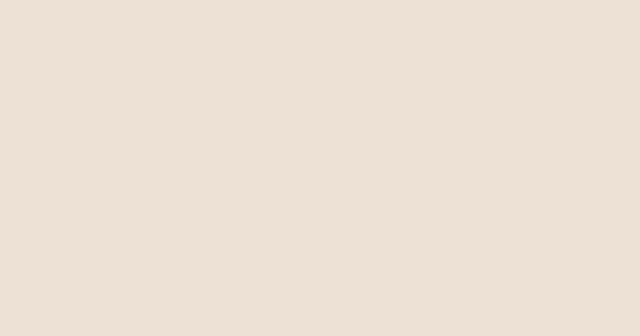
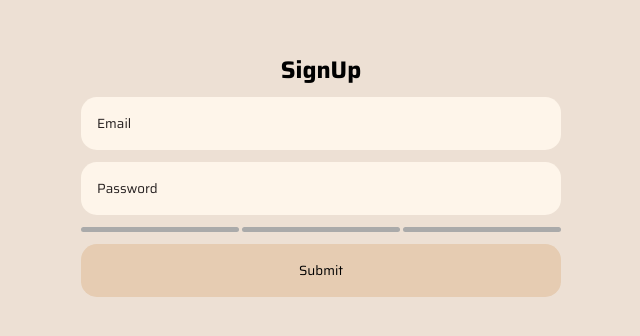
Before and after one commit to svyatoslavkk/all-memes-here, a React (Vite) app: page /signup in a window 1280 px wide. Before the commit this address had no page. Shown: the part 226-562 px from the top of the page, without its empty margins (319-959 px from the left). Built offline with nearby package versions, Linux system fonts and the light colour scheme.

Commit message:
feat: add fromik login signup

```diff
--- a/package.json
+++ b/package.json
@@ -16,6 +16,7 @@
     "@mui/icons-material": "^5.15.5",
     "@mui/material": "^5.15.5",
     "@reduxjs/toolkit": "^2.0.1",
+    "formik": "^2.4.5",
     "husky": "^8.0.3",
     "lint-staged": "^15.2.0",
     "prettier": "^3.2.4",
--- a/src/App.tsx
+++ b/src/App.tsx
@@ -2,6 +2,8 @@ import { BrowserRouter, Route, Routes } from "react-router-dom";
 import { Provider } from "react-redux";
 import { store } from "./redux/store";
 import MainPage from "./pages/MainPage/MainPage";
+import Login from "./pages/Login/Login";
+import SignUp from "./pages/SignUp/SignUp";
 
 function App() {
   return (
@@ -9,6 +11,8 @@ function App() {
       <BrowserRouter>
         <Routes>
           <Route path="/main" element={<MainPage />} />
+          <Route path="/login" element={<Login />} />
+          <Route path="/signup" element={<SignUp />} />
         </Routes>
       </BrowserRouter>
     </Provider>
--- a/src/index.scss
+++ b/src/index.scss
@@ -4,12 +4,23 @@
 @import './components/trendingGifs/trendingGifs.scss';
 @import './scss/texts.scss';
 @import './components/card/Card.scss';
+@import './pages/Login/Login.scss';
+@import './pages/SignUp/SignUp.scss';
+@import './scss/buttons.scss';
 
 * {
   margin: 0;
   padding: 0;
   box-sizing: border-box;
   font-family: 'Saira', sans-serif;
+}
+
+::-webkit-scrollbar {
+  width: 8px;
+}
+::-webkit-scrollbar-thumb {
+  background-color: rgba(191, 191, 191, 0.7);
+  border-radius: 8px;
 }
 
 body {
--- /dev/null
+++ b/src/pages/Login/Login.scss
@@ -0,0 +1,16 @@
+.login {
+  display: flex;
+  flex-direction: column;
+  gap: 0.5rem;
+  padding: 1rem;
+  position: absolute;
+  top: 50%;
+  left: 50%;
+  transform: translate(-50%, -50%);
+  width: 100%;
+  max-width: 512px;
+}
+
+.login-form {
+  width: 100%;
+}
--- /dev/null
+++ b/src/pages/Login/Login.tsx
@@ -0,0 +1,68 @@
+import { Formik, Form, Field, ErrorMessage } from "formik";
+import { FormValues } from "../../types/types";
+
+export default function Login() {
+  const initialValues: FormValues = {
+    email: "",
+    password: "",
+  };
+
+  const validate = (values: FormValues) => {
+    const errors: Partial<FormValues> = {};
+
+    if (!values.email) {
+      errors.email = "Required";
+    }
+
+    if (!values.password) {
+      errors.password = "Required";
+    }
+
+    return errors;
+  };
+
+  const onSubmit = (
+    values: FormValues,
+    { setSubmitting }: { setSubmitting: (isSubmitting: boolean) => void },
+  ) => {
+    setTimeout(() => {
+      alert(JSON.stringify(values, null, 2));
+      setSubmitting(false);
+    }, 400);
+  };
+
+  return (
+    <div className="login">
+      <h2 style={{ textAlign: "center" }}>Login</h2>
+      <Formik
+        initialValues={initialValues}
+        validate={validate}
+        onSubmit={onSubmit}
+      >
+        <Form className="login-form">
+          <div>
+            <Field
+              className="input-text"
+              type="email"
+              name="email"
+              placeholder="Email"
+            />
+            <ErrorMessage name="email" component="div" className="error" />
+          </div>
+          <div>
+            <Field
+              className="input-text"
+              type="password"
+              name="password"
+              placeholder="Password"
+            />
+            <ErrorMessage name="password" component="div" className="error" />
+          </div>
+          <button type="submit" className="full-width-button">
+            Login
+          </button>
+        </Form>
+      </Formik>
+    </div>
+  );
+}
--- /dev/null
+++ b/src/pages/SignUp/SignUp.scss
@@ -0,0 +1,49 @@
+.sign-up {
+  display: flex;
+  flex-direction: column;
+  gap: 0.5rem;
+  padding: 1rem;
+  position: absolute;
+  top: 50%;
+  left: 50%;
+  transform: translate(-50%, -50%);
+  width: 100%;
+  max-width: 512px;
+}
+
+.sign-up-form {
+  display: flex;
+  flex-direction: column;
+  gap: 0.75rem;
+}
+
+.lines {
+  display: flex;
+  gap: 0.2rem;
+  width: 100%;
+}
+
+.line-1,
+.line-2,
+.line-3 {
+  height: 5px;
+  border-radius: 5px;
+  width: 100%;
+  background-color: #aaa;
+}
+
+.gray {
+  background-color: #aaa !important;
+}
+
+.red {
+  background-color: lightcoral !important;
+}
+
+.orange {
+  background-color: lightgoldenrodyellow !important;
+}
+
+.green {
+  background-color: lightgreen !important;
+}
--- /dev/null
+++ b/src/pages/SignUp/SignUp.tsx
@@ -0,0 +1,101 @@
+import { Formik } from "formik";
+import { FormValues } from "../../types/types";
+
+export default function SignUp() {
+  return (
+    <div className="sign-up">
+      <h2 style={{ textAlign: "center" }}>SignUp</h2>
+      <Formik
+        initialValues={{ email: "", password: "" }}
+        validate={(values: FormValues) => {
+          const errors: Partial<FormValues> = {};
+          if (!values.email) {
+            errors.email = "Required";
+          } else if (
+            !/^[A-Z0-9._%+-]+@[A-Z0-9.-]+\.[A-Z]{2,}$/i.test(values.email)
+          ) {
+            errors.email = "Invalid email address";
+          }
+
+          if (!values.password) {
+            errors.password = "Required";
+          } else if (values.password.length < 8) {
+            errors.password = "Password must be at least 8 characters long";
+          } else if (
+            !/(?=.*[a-z])(?=.*[A-Z])(?=.*\d)(?=.*[@$!%*?&]).{8,}/.test(
+              values.password,
+            )
+          ) {
+            errors.password =
+              "Password must contain at least one lowercase letter, one uppercase letter, one digit, and one special character";
+          }
+
+          return errors;
+        }}
+        onSubmit={(values, { setSubmitting }) => {
+          setTimeout(() => {
+            alert(JSON.stringify(values, null, 2));
+            setSubmitting(false);
+          }, 400);
+        }}
+      >
+        {({
+          values,
+          errors,
+          touched,
+          handleChange,
+          handleBlur,
+          handleSubmit,
+          isSubmitting,
+        }) => (
+          <form className="sign-up-form" onSubmit={handleSubmit}>
+            <input
+              className="input-text"
+              type="email"
+              name="email"
+              placeholder="Email"
+              onChange={handleChange}
+              onBlur={handleBlur}
+              value={values.email}
+            />
+            {errors.email && touched.email && (
+              <p className="small-text">{errors.email}</p>
+            )}
+            <input
+              className="input-text"
+              type="password"
+              name="password"
+              placeholder="Password"
+              onChange={handleChange}
+              onBlur={handleBlur}
+              value={values.password}
+            />
+            <div className="check-strength-password">
+              <div className={`lines ${values.password ? "valid" : ""}`}>
+                <div
+                  className={`line-1 ${values.password && /[a-z]/.test(values.password) ? "red" : "gray"}`}
+                ></div>
+                <div
+                  className={`line-2 ${values.password && /[A-Z]/.test(values.password) ? "orange" : "gray"}`}
+                ></div>
+                <div
+                  className={`line-3 ${values.password && /[\d@$!%*?&]/.test(values.password) ? "green" : "gray"}`}
+                ></div>
+              </div>
+              {errors.password && touched.password && (
+                <p className="small-text">{errors.password}</p>
+              )}
+            </div>
+            <button
+              type="submit"
+              disabled={isSubmitting}
+              className="full-width-button"
+            >
+              Submit
+            </button>
+          </form>
+        )}
+      </Formik>
+    </div>
+  );
+}
--- a/src/scss/_config.scss
+++ b/src/scss/_config.scss
@@ -1,7 +1,17 @@
 $creame-color: #fef5ea;
 $lavanda-color: #ede0d4;
+$peach-color: #e6ccb2;
+$sand-color: #ddb892;
 $chocolate-color: #262020;
 $slate-color: #181e1f;
+
+@mixin default-container-styles {
+  display: flex;
+  flex-direction: column;
+  gap: 0.5rem;
+  padding: 1rem;
+  width: 100%;
+}
 
 @mixin flex-between-styles {
   display: flex;
--- /dev/null
+++ b/src/scss/buttons.scss
@@ -0,0 +1,8 @@
+.full-width-button {
+  background-color: $peach-color;
+  outline: none;
+  border: none;
+  border-radius: 0.99rem;
+  padding: 1rem;
+  width: 100%;
+}
--- a/src/scss/inputs.scss
+++ b/src/scss/inputs.scss
@@ -1,16 +1,5 @@
 .primary-input-section {
   position: relative;
-  .input-text {
-    background-color: $creame-color;
-    outline: none;
-    border: none;
-    border-radius: 0.99rem;
-    padding: 1rem;
-    width: 100%;
-    &::placeholder {
-      color: $chocolate-color;
-    }
-  }
   .search-icon {
     position: absolute;
     display: flex;
@@ -19,3 +8,15 @@
     transform: translateY(-50%);
   }
 }
+
+.input-text {
+  background-color: $creame-color;
+  outline: none;
+  border: none;
+  border-radius: 0.99rem;
+  padding: 1rem;
+  width: 100%;
+  &::placeholder {
+    color: $chocolate-color;
+  }
+}
--- a/src/types/types.ts
+++ b/src/types/types.ts
@@ -10,3 +10,8 @@ export type Gif = {
   type: string;
   trending_datetime: string;
 };
+
+export type FormValues = {
+  email: string;
+  password: string;
+};
```
Also changed, not shown: 1 other file (tests, documents, lock files or other folders).
